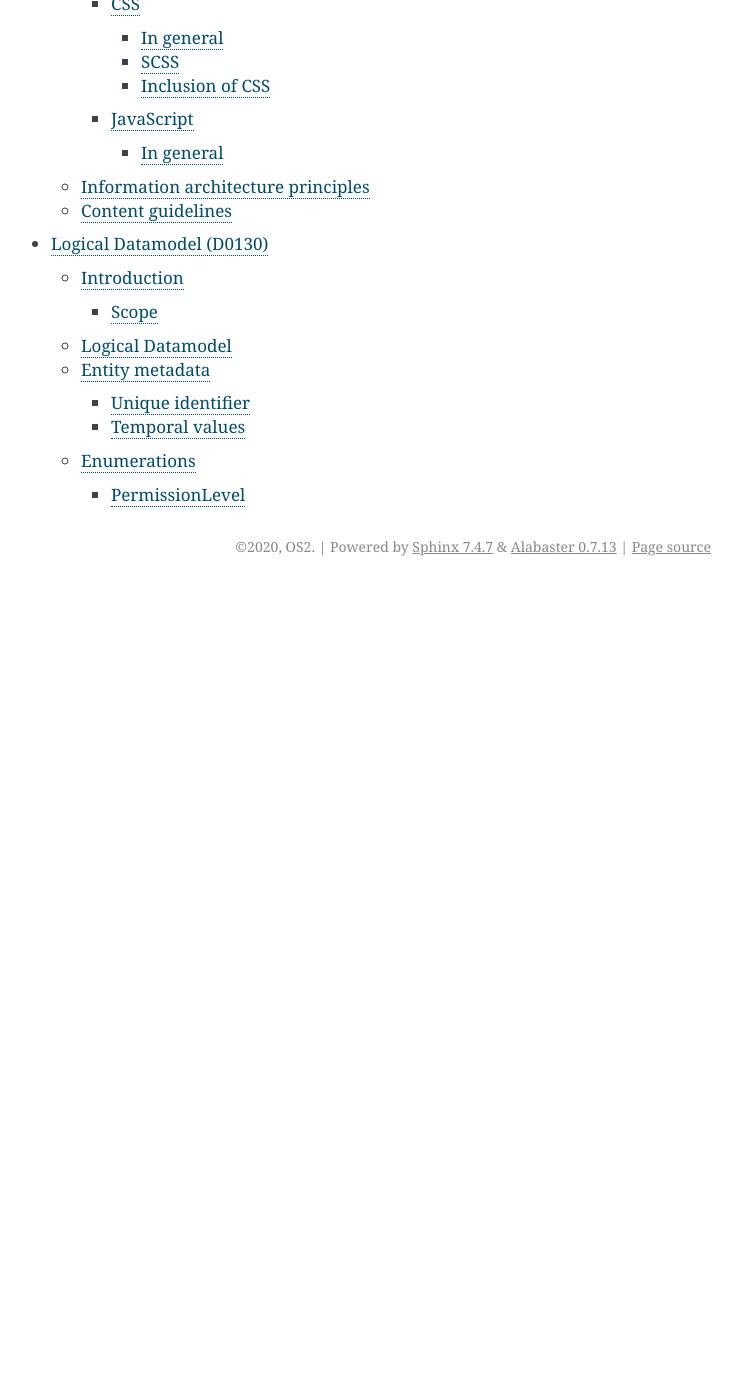
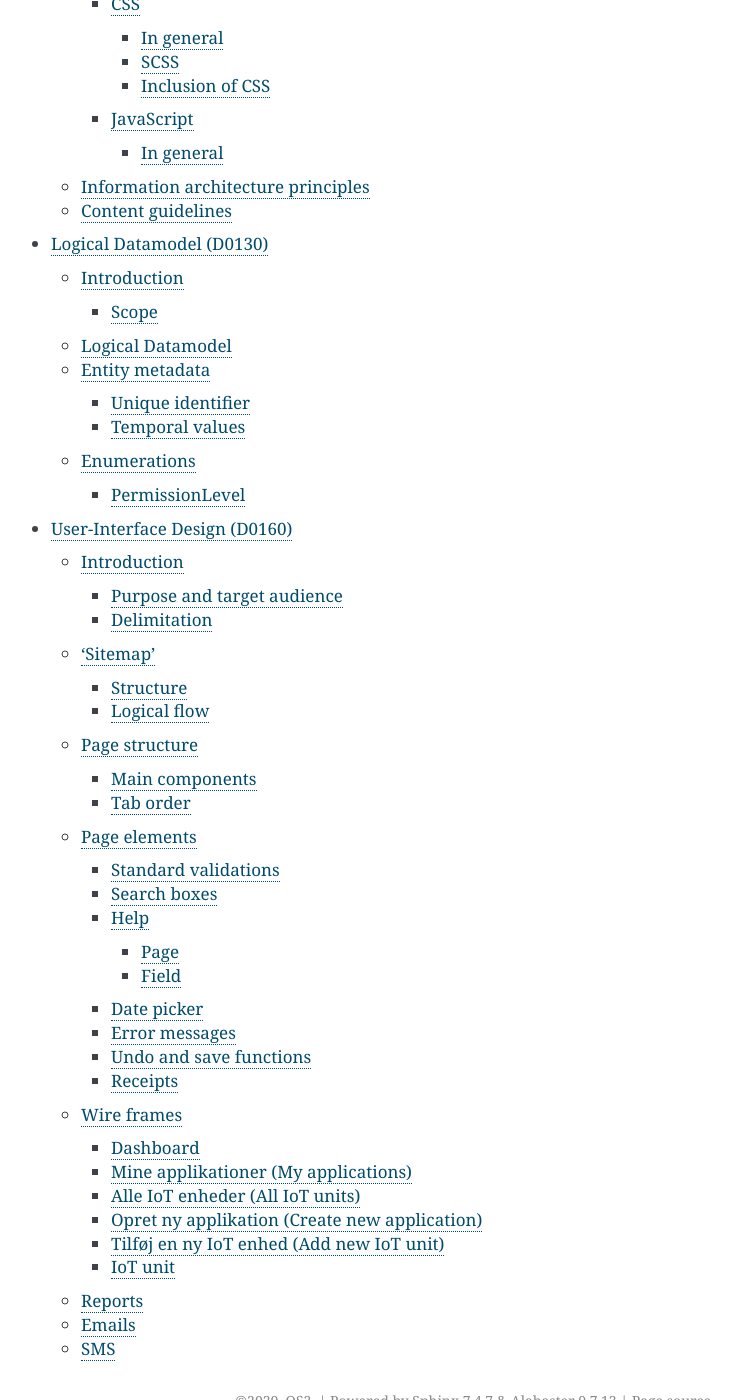
Before and after one commit to OS2iot/OS2iot-docs, a Sphinx documentation site: the page built from source/contents.rst, in a window 1280 px wide and 1400 px high, scrolled down 2591 px. Shown: the whole window, without its empty margins (399-1141 px from the left). Built offline with Sphinx 7.4.7, drawn with Linux system fonts in a browser that asks for light colours; before the commit the page ends 3177 px from its top, so only the background shows below that; some of the changed lines change nothing that is shown.

Commit message:
User-Interface Design

```diff
--- a/source/contents.rst
+++ b/source/contents.rst
@@ -4,3 +4,4 @@
    ExternalInterfaceDesign/d0180.rst
    user-interface-guidelines/user-interface-guidelines.rst
    logical-data-model/logical-datamodel.rst
+   user-interface-design/ui-design.rst
--- /dev/null
+++ b/source/user-interface-design/ui-design.rst
@@ -0,0 +1,241 @@
+User-Interface Design (D0160)
+=================================
+
+Introduction
+------------
+
+Purpose and target audience
+~~~~~~~~~~~~~~~~~~~~~~~~~~~
+
+The purpose of this document is to describe and document the user
+interface for the OS2IoT solution -how it will look and function, and
+how the flow between different pages will be..
+
+The target audience is developers, who are to implement the solution,
+the customer who has to approve the design and testers, who are to test
+the solution.
+
+Delimitation
+~~~~~~~~~~~~
+
+The project will create a new web application for setting up, managing
+and surveil IoT devices for the customer (OS2). The purpose is to make a
+user friendly user interface where the users can perform the action
+necessary in connection with setting up, monitoring and managing IoT
+devices.
+
+‘Sitemap’
+---------
+
+This section describes the flow between the pages.
+
+|image1|
+
+Structure
+~~~~~~~~~
+
+The flow chart above is a simplified view of the structure of the
+application. All the first level pages are available at all times
+through the navigation menu (except when a form is open). Applications
+can be added from both the dashboard and the “Mine applikationer” pages.
+The dashboard, in essence, is a simplified combination of “Mine
+applikationer” and “Alle IoT enheder”.
+
+“Opret ny applikation” and “Tilføj IoT enhed” lead to each their form
+where there is a linear, narrow flow of one and five steps,
+respectively. The user can navigate back and forth through forms.
+
+Logical flow
+~~~~~~~~~~~~
+
+See section 2.1. In short you can navigate back and forth in forms, you
+can access all main pages via the navigation menu and from these main
+pages you can access the forms.
+
+Page structure
+--------------
+
+On the main pages the navigation menu is placed in the left column
+(col-3 in bs).
+
+|image2|
+
+In the forms the navigation menu is hidden and instead ther eis a top
+menu that is used to show the progress of the form and to offer the
+navigation back to the parent-page.
+
+|image3|
+
+Main components
+~~~~~~~~~~~~~~~
+
+-  Left menu (navigation menu)
+
+-  Content page
+
+-  Forms (in essence emodals)
+
+Tab order
+~~~~~~~~~
+
+The tab order will be from top to bottom and left to right in a columnal
+fashion for all interactive elements . See the below image for further
+details.
+
+|image4|
+
+Page elements
+-------------
+
+Standard validations
+~~~~~~~~~~~~~~~~~~~~
+
+Validations are handled on the server side.
+
+Search boxes
+~~~~~~~~~~~~
+
+The search box is placed in the top left corner next to the logo which
+also doubles as a home button to the dashboard. This is the only search
+input field in the application.
+
+Help
+~~~~
+
+Help icons are placed on the right side above input fields in the forms.
+Clicking them opens a small textbox next to the icon.
+
+|image5|
+
+Page
+^^^^
+
+The background color of the page is #e5e5e5. It is built using the best
+practices principles from bootstrap.
+
+Field
+^^^^^
+
+Using bootstrap fileds.
+
+Date picker
+~~~~~~~~~~~
+
+No date picker is used. If a date picker is used it will be the
+bootstrap datepicker.
+
+Error messages
+~~~~~~~~~~~~~~
+
+Error messages will be the bootstrap alerts.
+https://getbootstrap.com/docs/4.0/components/alerts/
+
+Undo and save functions
+~~~~~~~~~~~~~~~~~~~~~~~
+
+Handled server side. An api is called when saving, editing or deleting
+items.
+
+Receipts
+~~~~~~~~
+
+Bootstrap alerts are used to verify to the user that their action was
+successful.
+
+Wire frames
+-----------
+
+The solution can be found at:
+https://www.figma.com/proto/dWWZ3nNsM0GBnwnYQPTrIj/OS2iot---frontend-design?node-id=2%3A0&viewport=-800%2C-85%2C0.5&scaling=min-zoom
+
+The mobil and tablet version is the same except the menu has been placed
+in a header bar in accordance with the bootstrap best practices.
+https://getbootstrap.com/docs/4.0/components/navbar/
+
+Dashboard
+~~~~~~~~~
+
+|image6|
+
+Mine applikationer (My applications)
+~~~~~~~~~~~~~~~~~~~~~~~~~~~~~~~~~~~~
+
+|image7|
+
+Alle IoT enheder (All IoT units)
+~~~~~~~~~~~~~~~~~~~~~~~~~~~~~~~~
+
+|image8|
+
+Opret ny applikation (Create new application)
+~~~~~~~~~~~~~~~~~~~~~~~~~~~~~~~~~~~~~~~~~~~~~
+
+|image9|
+
+Tilføj en ny IoT enhed (Add new IoT unit)
+~~~~~~~~~~~~~~~~~~~~~~~~~~~~~~~~~~~~~~~~~
+
+|image10|\ |image11| |image12| |image13| |image14|
+
+IoT unit
+~~~~~~~~
+
+|image15|
+
+Reports
+-------
+
+Emails
+------
+
+SMS
+---
+
+.. |image0| image:: ./media/image4.emf
+   :width: 1.51111in
+   :height: 0.23194in
+.. |image1| image:: ./media/image5.png
+   :width: 6.16038in
+   :height: 2.49951in
+.. |image2| image:: ./media/image6.png
+   :width: 5.82373in
+   :height: 4.14151in
+.. |image3| image:: ./media/image7.png
+   :width: 5.83699in
+   :height: 4.15094in
+.. |image4| image:: ./media/image8.png
+   :width: 6.56806in
+   :height: 4.67083in
+.. |image5| image:: ./media/image9.png
+   :width: 6.56806in
+   :height: 2.95in
+.. |image6| image:: ./media/image10.png
+   :width: 6.08904in
+   :height: 4.33019in
+.. |image7| image:: ./media/image11.png
+   :width: 6.08889in
+   :height: 4.33007in
+.. |image8| image:: ./media/image12.png
+   :width: 5.97153in
+   :height: 4.24662in
+.. |image9| image:: ./media/image13.png
+   :width: 5.9717in
+   :height: 4.24674in
+.. |image10| image:: ./media/image14.png
+   :width: 6.12264in
+   :height: 4.35408in
+.. |image11| image:: ./media/image15.png
+   :width: 6.10377in
+   :height: 4.34066in
+.. |image12| image:: ./media/image16.png
+   :width: 6.13208in
+   :height: 4.36079in
+.. |image13| image:: ./media/image17.png
+   :width: 6.13194in
+   :height: 4.3607in
+.. |image14| image:: ./media/image18.png
+   :width: 6.0283in
+   :height: 4.28699in
+.. |image15| image:: ./media/image19.png
+   :width: 6.06604in
+   :height: 4.31383in
```
Also changed, not shown: source/user-interface-design/media/image10.png (added), source/user-interface-design/media/image11.png (added), source/user-interface-design/media/image12.png (added), source/user-interface-design/media/image13.png (added), source/user-interface-design/media/image14.png (added), source/user-interface-design/media/image15.png (added), source/user-interface-design/media/image16.png (added), source/user-interface-design/media/image17.png (added), source/user-interface-design/media/image18.png (added), source/user-interface-design/media/image19.png (added), source/user-interface-design/media/image5.png (added), source/user-interface-design/media/image6.png (added), source/user-interface-design/media/image7.png (added), source/user-interface-design/media/image8.png (added), 1 more files, 1 other file.
